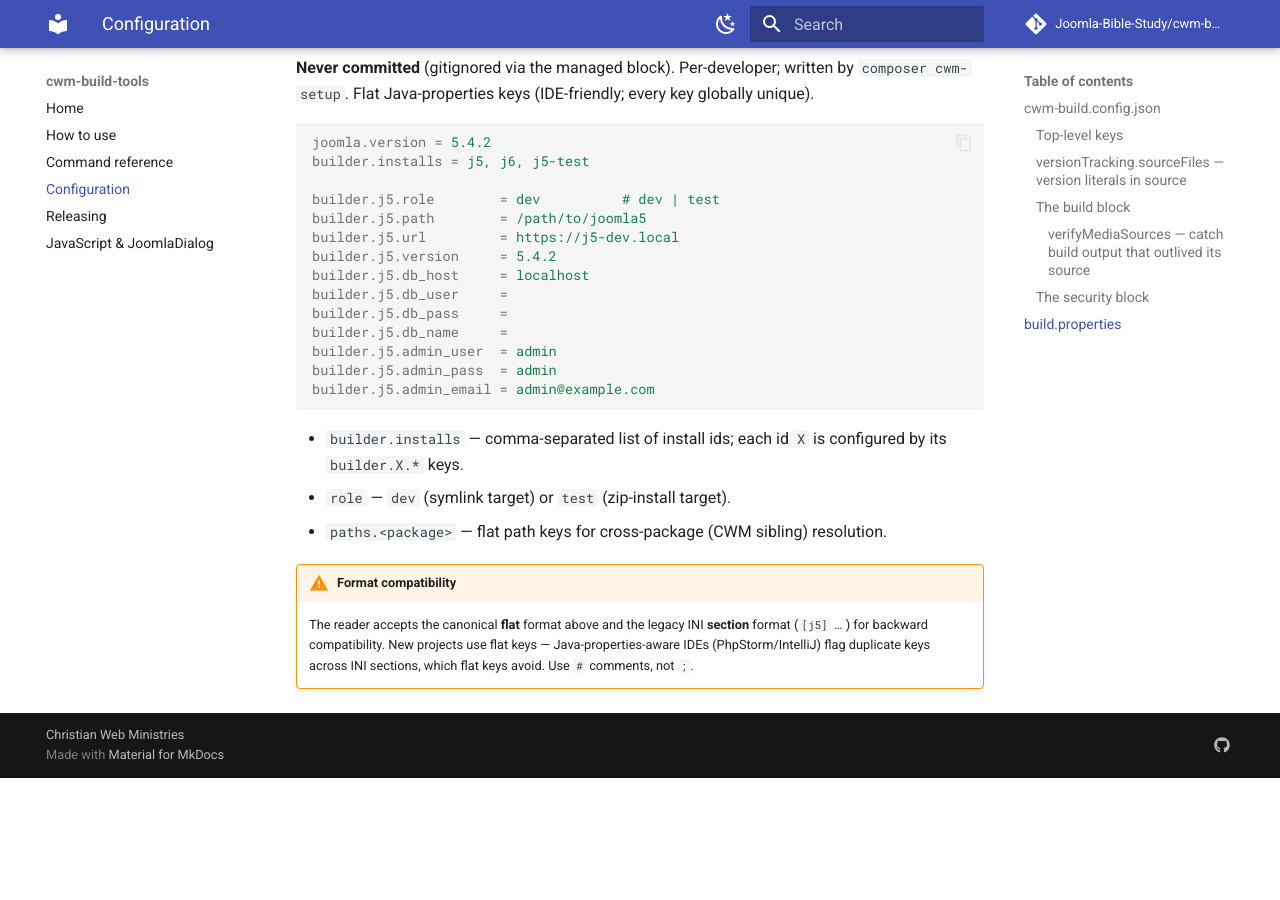
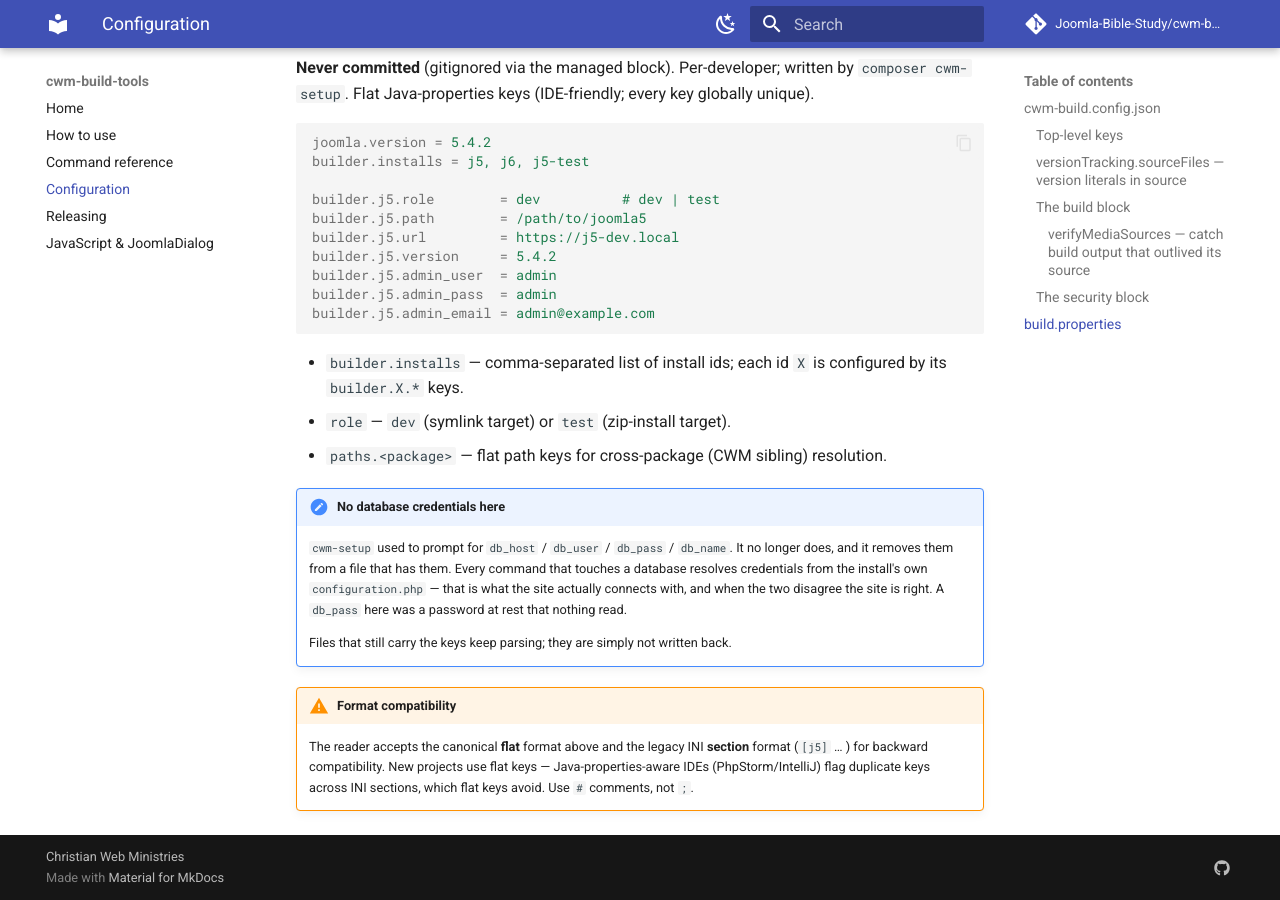
Before and after one commit to Joomla-Bible-Study/cwm-build-tools, an MkDocs documentation site: the page built from docs/configuration.md, in a window 1280 px wide and 900 px high, scrolled down 6079 px. Built offline with MkDocs 1.6.1 and Material for MkDocs 9.7.7, drawn with Linux system fonts in a browser that asks for light colours; comment, search, counter and statistics services are not loaded; before the commit the page ends 6857 px from its top, so only the background shows below that.

Commit message:
docs: drop the database block from the configuration reference (#141)
#140 removed the db_host/db_user/db_pass/db_name prompts and stopped writing
the keys, but left this page showing them in the canonical example -- so the
documentation still told developers to put a password somewhere nothing reads.
That was an omission in that PR, not a separate decision.

Replaces the four lines with a note explaining where credentials actually come
from, since "the keys vanished" is more confusing than "they were never used".

Refs #131


Claude-Session: https://claude.ai/code/session_01E6R7PVoGnXK93SRiMUHntV

Co-authored-by: Claude Opus 5 <noreply@anthropic.com>

```diff
--- a/docs/configuration.md
+++ b/docs/configuration.md
@@ -212,10 +212,6 @@ builder.j5.role        = dev          # dev | test
 builder.j5.path        = /path/to/joomla5
 builder.j5.url         = https://j5-dev.local
 builder.j5.version     = 5.4.2
-builder.j5.db_host     = localhost
-builder.j5.db_user     =
-builder.j5.db_pass     =
-builder.j5.db_name     =
 builder.j5.admin_user  = admin
 builder.j5.admin_pass  = admin
 builder.j5.admin_email = admin@example.com
@@ -226,6 +222,17 @@ builder.j5.admin_email = admin@example.com
 - `role` — `dev` (symlink target) or `test` (zip-install target).
 - `paths.<package>` — flat path keys for cross-package (CWM sibling) resolution.
 
+!!! note "No database credentials here"
+    `cwm-setup` used to prompt for `db_host` / `db_user` / `db_pass` /
+    `db_name`. It no longer does, and it removes them from a file that has
+    them. Every command that touches a database resolves credentials from the
+    install's own `configuration.php` — that is what the site actually connects
+    with, and when the two disagree the site is right. A `db_pass` here was a
+    password at rest that nothing read.
+
+    Files that still carry the keys keep parsing; they are simply not written
+    back.
+
 !!! warning "Format compatibility"
     The reader accepts the canonical **flat** format above and the legacy INI
     **section** format (`[j5]` … ) for backward compatibility. New projects use
```
